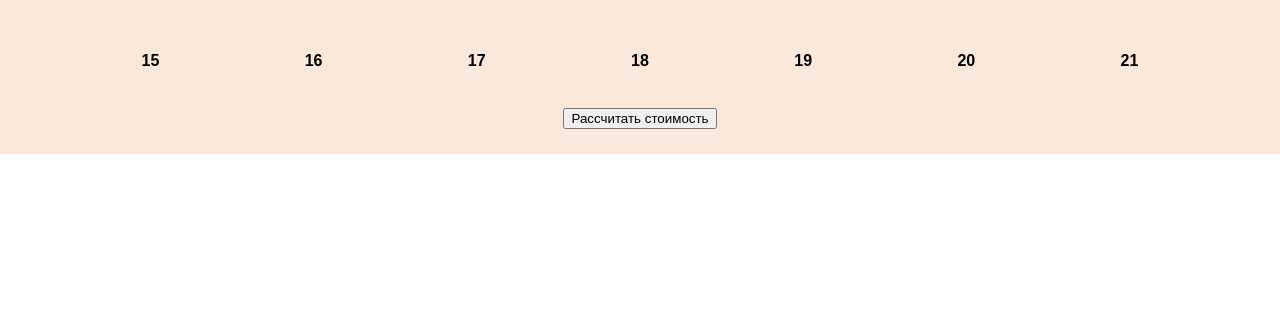
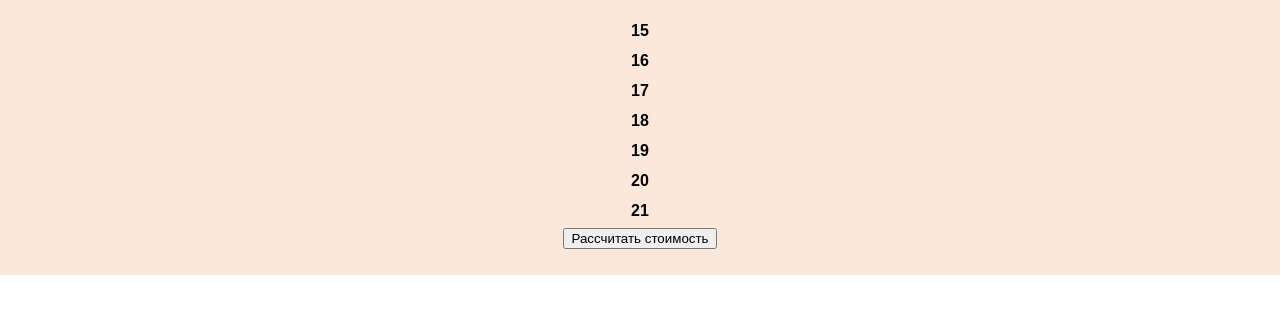
Before and after one commit to IlyaStepanov1104/Ariel, a plain HTML site: page index.html in a window 1280 px wide. Shown: the part 163-476 px from the top of the page. Drawn offline with Linux system fonts and the light colour scheme.

Commit message:
Update style.css

```diff
--- a/assets/css/style.css
+++ b/assets/css/style.css
@@ -5,10 +5,10 @@ html, body{
 	font-family: 'Jost', sans-serif;
 	overflow-x: hidden;
 }
-a:link {text-decoration: none; color: black}
-a:visited {text-decoration: none; color: black}
-a:active {text-decoration: none; color: black}
-a:hover {text-decoration: none; color: black}
+ a:link { text-decoration: none; color: black}
+ a:visited { text-decoration: none; color: black}
+ a:active { text-decoration: none; color: black}
+ a:hover {text-decoration: none; color: black}
 h1, h2, h3, h4, h5, h6{
 	margin: 0;
 }
@@ -45,9 +45,9 @@ h1, h2, h3, h4, h5, h6{
 	background: transparent;
 	border: 5px solid transparent;
 	border-radius: 50%;
-	width: 7vw;
-	height: 7vw;
-	margin: 0 2.5vw 0 2.5vw;
+	width: 100%;
+	height: 100%;
+	margin: 0 10px 0 10px;
 }
 
 .day:focus{
```
